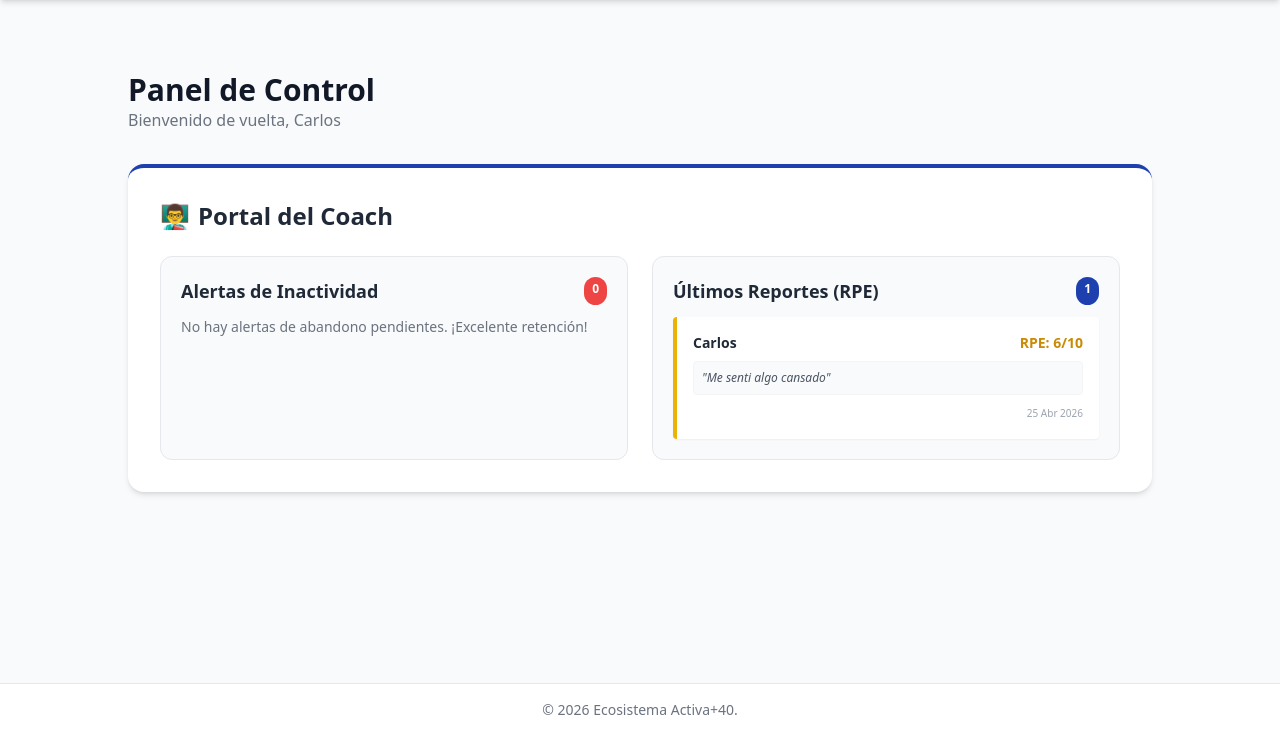
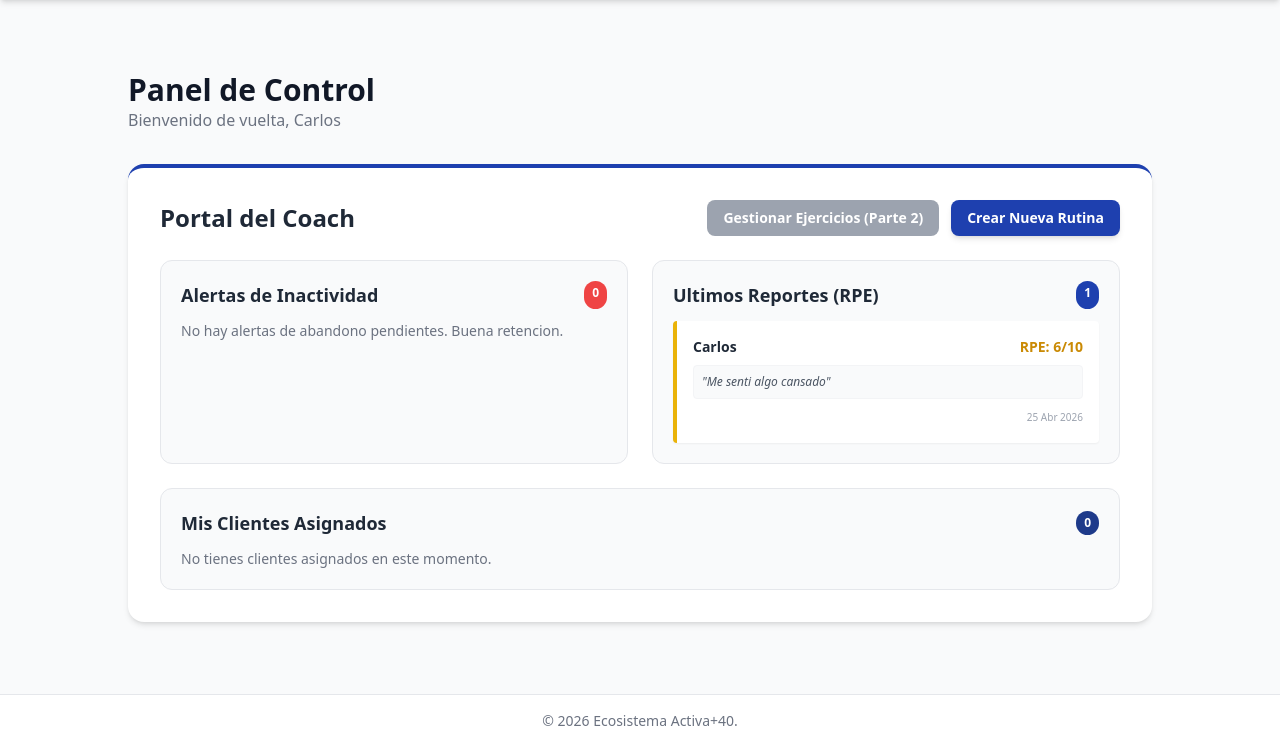
Before and after one commit to ccolipan/mvp-activa-40, a Django app: page /dashboard/ in a window 1280 px wide. Shown: the part 64-811 px from the top of the page. Before the commit the page ends 779 px from the top, so only its background shows below. Run offline with Django 5.2, Linux system fonts and the light colour scheme; a user stored in the database is signed in; data comes from the database, SQL or seed files in the repository; both versions use the stored data as it was after the commit; some libraries are stand-ins or nearby versions.

Commit message:
implementar portal del coach, listado de clientes y creacion dinamica de rutinas
- entrenamiento/forms.py: Configuracion de formularios y FormSet relacional para rutinas.
- entrenamiento/views.py: Controlador para persistencia de datos y mensajes de exito.
- core/views.py: Inyeccion de contexto para clientes asignados.
- templates/dashboard.html: Listado de clientes y script de desvanecimiento para alertas de usuario.
- templates/entrenamiento/crear_rutina.html: Interfaz tabular con columnas de series, repeticiones y kilos.

```diff
--- a/core/views.py
+++ b/core/views.py
@@ -1,7 +1,11 @@
 from django.shortcuts import render, redirect
 from django.contrib.auth.decorators import login_required
+from django.contrib.auth import get_user_model
 from triage.models import Usuario_Restriccion
 from entrenamiento.models import Rutina, Alerta_Inactividad, Evaluacion_PostSesion
+
+# Obtenemos el modelo de usuario configurado en el proyecto
+Usuario = get_user_model()
 
 def inicio(request):
     if request.user.is_authenticated:
@@ -10,11 +14,10 @@ def inicio(request):
 
 @login_required
 def dashboard(request):
-    # Creamos un diccionario vacío para enviar datos al HTML
     context = {}
 
     if request.user.es_coach:
-        # Filtramos alertas SOLO de los clientes que tienen asignado a este Coach, y que estén Pendientes
+        # Filtramos alertas de los clientes que tienen asignado a este Coach y estan pendientes
         context['alertas'] = Alerta_Inactividad.objects.filter(
             usuario__coach_asignado=request.user,
             estado_alerta='pendiente'
@@ -24,10 +27,12 @@ def dashboard(request):
             rutina__coach=request.user
         ).order_by('-fecha_evaluacion')[:5]
 
+        # NUEVA CONSULTA: Obtener los usuarios registrados cuyo coach asignado sea el usuario en sesion
+        context['clientes_asignados'] = Usuario.objects.filter(coach_asignado=request.user)
+
     elif request.user.es_cliente:
-        # Si es cliente, le mandamos sus dolores registrados y su rutina
+        # Si es cliente, enviamos sus restricciones y rutinas activas
         context['mis_restricciones'] = Usuario_Restriccion.objects.filter(usuario=request.user)
         context['mis_rutinas'] = Rutina.objects.filter(usuario=request.user, completada=False)
 
-    # Le pasamos el contexto a la plantilla
     return render(request, 'dashboard.html', context)
--- a/entrenamiento/urls.py
+++ b/entrenamiento/urls.py
@@ -1,6 +1,12 @@
 from django.urls import path
 from . import views
 
+app_name = 'entrenamiento'
+
 urlpatterns = [
+    # Ruta existente para el cliente
     path('activa/', views.mi_rutina, name='mi_rutina'),
+
+    # Nueva ruta para el portal del coach
+    path('coach/crear-rutina/', views.crear_rutina_coach, name='crear_rutina_coach'),
 ]
--- a/templates/dashboard.html
+++ b/templates/dashboard.html
@@ -2,6 +2,35 @@
 
 {% block content %}
 <div class="max-w-5xl mx-auto py-10">
+
+    {% if messages %}
+        <div id="alertas-sistema" class="mb-6">
+            {% for message in messages %}
+                <div class="p-4 rounded-lg shadow-sm border-l-4
+                    {% if message.tags == 'success' %}bg-green-50 border-green-500 text-green-800
+                    {% elif message.tags == 'error' %}bg-red-50 border-red-500 text-red-800
+                    {% elif message.tags == 'warning' %}bg-yellow-50 border-yellow-500 text-yellow-800
+                    {% else %}bg-blue-50 border-blue-500 text-blue-800{% endif %}">
+                    {{ message }}
+                </div>
+            {% endfor %}
+        </div>
+
+        <script>
+            // Oculta las alertas del sistema despues de 4 segundos
+            setTimeout(function() {
+                let alerta = document.getElementById('alertas-sistema');
+                if (alerta) {
+                    alerta.style.transition = 'opacity 0.5s ease-out';
+                    alerta.style.opacity = '0';
+                    setTimeout(function() {
+                        alerta.style.display = 'none';
+                    }, 500);
+                }
+            }, 4000);
+        </script>
+    {% endif %}
+
     <div class="mb-8 flex justify-between items-end">
         <div>
             <h1 class="text-3xl font-bold text-gray-900">Panel de Control</h1>
@@ -9,16 +38,26 @@
         </div>
         {% if user.es_cliente %}
             <a href="{% url 'registrar_triage' %}" class="bg-red-50 text-red-600 border border-red-200 hover:bg-red-100 font-semibold py-2 px-4 rounded-lg transition text-sm flex items-center gap-2">
-                <span>➕</span> Reportar Nueva Molestia
+                Reportar Nueva Molestia
             </a>
         {% endif %}
     </div>
 
     {% if user.es_coach %}
         <div class="bg-white p-8 rounded-2xl shadow-md border-t-4 border-activa-blue">
-            <h2 class="text-2xl font-bold mb-4 flex items-center gap-2">
-                <span>👨‍🏫</span> Portal del Coach
-            </h2>
+            <div class="flex justify-between items-center mb-4">
+                <h2 class="text-2xl font-bold flex items-center gap-2">
+                    Portal del Coach
+                </h2>
+                <div class="flex gap-3">
+                    <a href="#" class="bg-gray-400 text-white font-bold py-2 px-4 rounded-lg text-sm cursor-not-allowed">
+                        Gestionar Ejercicios (Parte 2)
+                    </a>
+                    <a href="{% url 'entrenamiento:crear_rutina_coach' %}" class="bg-activa-blue hover:bg-blue-700 text-white font-bold py-2 px-4 rounded-lg shadow-md transition text-sm">
+                        Crear Nueva Rutina
+                    </a>
+                </div>
+            </div>
 
             <div class="grid grid-cols-1 md:grid-cols-2 gap-6 mt-6">
                 <div class="border border-gray-200 rounded-xl p-5 bg-gray-50">
@@ -30,18 +69,18 @@
                         <ul class="space-y-2">
                             {% for alerta in alertas %}
                                 <li class="text-sm bg-white p-3 rounded shadow-sm border-l-4 border-red-500">
-                                    <strong>{{ alerta.usuario.username }}</strong> - Ausente {{ alerta.dias_inactividad }} días
+                                    <strong>{{ alerta.usuario.username }}</strong> - Ausente {{ alerta.dias_inactividad }} dias
                                 </li>
                             {% endfor %}
                         </ul>
                     {% else %}
-                        <p class="text-sm text-gray-500">No hay alertas de abandono pendientes. ¡Excelente retención!</p>
+                        <p class="text-sm text-gray-500">No hay alertas de abandono pendientes. Buena retencion.</p>
                     {% endif %}
                 </div>
 
                 <div class="border border-gray-200 rounded-xl p-5 bg-gray-50">
                     <h3 class="font-bold text-lg mb-3 flex justify-between">
-                        Últimos Reportes (RPE)
+                        Ultimos Reportes (RPE)
                         <span class="bg-activa-blue text-white text-xs py-1 px-2 rounded-full">{{ evaluaciones.count }}</span>
                     </h3>
                     {% if evaluaciones %}
@@ -62,19 +101,43 @@
                             {% endfor %}
                         </ul>
                     {% else %}
-                        <p class="text-sm text-gray-500">Aún no hay evaluaciones recientes de tus clientes.</p>
+                        <p class="text-sm text-gray-500">Aun no hay evaluaciones recientes de tus clientes.</p>
                     {% endif %}
                 </div>
+            </div>
+
+            <div class="border border-gray-200 rounded-xl p-5 bg-gray-50 mt-6">
+                <h3 class="font-bold text-lg mb-3 flex justify-between items-center">
+                    Mis Clientes Asignados
+                    <span class="bg-blue-900 text-white text-xs py-1 px-2 rounded-full">{{ clientes_asignados.count }}</span>
+                </h3>
+                {% if clientes_asignados %}
+                    <div class="grid grid-cols-1 sm:grid-cols-2 md:grid-cols-3 gap-4">
+                        {% for cliente in clientes_asignados %}
+                            <div class="bg-white p-4 rounded-lg shadow-sm border border-gray-100 flex justify-between items-center">
+                                <div>
+                                    <p class="font-semibold text-gray-900">{{ cliente.first_name }} {{ cliente.last_name }}</p>
+                                    <p class="text-xs text-gray-500">{{ cliente.email }}</p>
+                                </div>
+                                <span class="text-xs px-2 py-1 rounded bg-green-50 text-green-700 border border-green-200 font-medium">
+                                    Activo
+                                </span>
+                            </div>
+                        {% endfor %}
+                    </div>
+                {% else %}
+                    <p class="text-sm text-gray-500">No tienes clientes asignados en este momento.</p>
+                {% endif %}
             </div>
         </div>
 
     {% elif user.es_cliente %}
         <div class="bg-white p-8 rounded-2xl shadow-md border-t-4 border-activa-accent">
-            <h2 class="text-2xl font-bold mb-4 flex items-center gap-2"><span>🏋️‍♂️</span> Mi Entrenamiento</h2>
+            <h2 class="text-2xl font-bold mb-4 flex items-center gap-2">Mi Entrenamiento</h2>
 
             {% if mis_restricciones %}
                 <div class="bg-yellow-50 border border-yellow-200 p-4 rounded-lg mb-6">
-                    <h4 class="font-bold text-yellow-800 mb-2 text-sm uppercase tracking-wide">Tu Triage Clínico Activo:</h4>
+                    <h4 class="font-bold text-yellow-800 mb-2 text-sm uppercase tracking-wide">Tu Triage Clinico Activo:</h4>
                     <ul class="list-disc list-inside text-yellow-900 text-sm space-y-1">
                         {% for restriccion in mis_restricciones %}
                             <li><strong>{{ restriccion.restriccion.nombre }}</strong> (Nivel de Dolor: {{ restriccion.nivel_dolor_eva }}/10)</li>
@@ -89,15 +152,15 @@
                 </a>
             {% else %}
                 <div class="bg-gray-50 border border-gray-200 p-6 rounded-xl text-center">
-                    <p class="text-gray-600 font-semibold mb-1">¡Entrenamiento al día! 🎉</p>
-                    <p class="text-gray-500 text-sm">Tu Coach está evaluando tu último reporte para diseñar tu próxima rutina.</p>
+                    <p class="text-gray-600 font-semibold mb-1">Entrenamiento al dia.</p>
+                    <p class="text-gray-500 text-sm">Tu Coach esta evaluando tu ultimo reporte para disenar tu proxima rutina.</p>
                 </div>
             {% endif %}
         </div>
 
     {% else %}
         <div class="bg-white p-8 rounded-2xl shadow-md border-t-4 border-gray-500">
-            <h2 class="text-2xl font-bold mb-4 flex items-center gap-2"><span>⚙️</span> Portal Administrativo</h2>
+            <h2 class="text-2xl font-bold mb-4 flex items-center gap-2">Portal Administrativo</h2>
             <a href="{% url 'admin:index' %}" class="inline-block bg-gray-800 hover:bg-gray-900 text-white font-semibold py-3 px-6 rounded-lg shadow transition">Ir a la Base de Datos (Admin)</a>
         </div>
     {% endif %}
```
Also changed, not shown: entrenamiento/forms.py (+48 -1 lines), entrenamiento/views.py (+44 -4 lines), templates/entrenamiento/crear_rutina.html (added, +52 -0 lines), usuarios/admin.py (+19 -6 lines), db.sqlite3, 6 other files.
